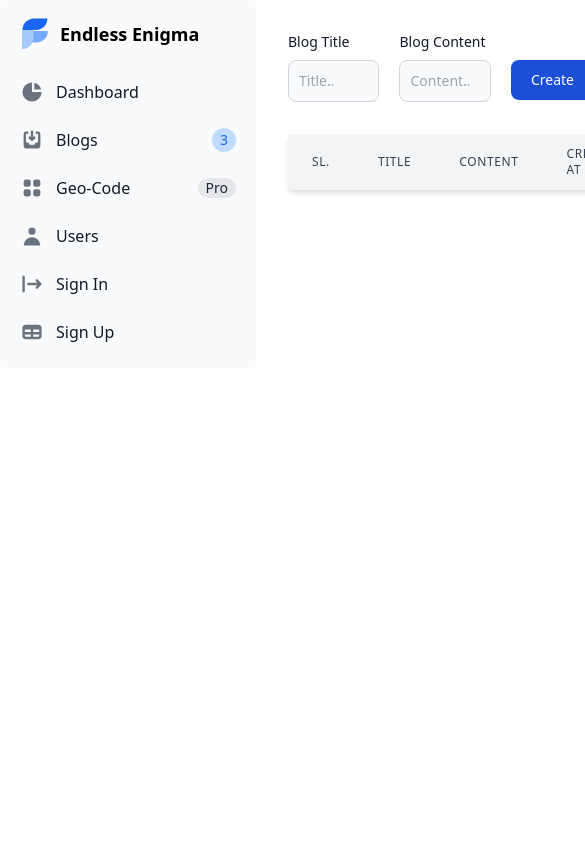
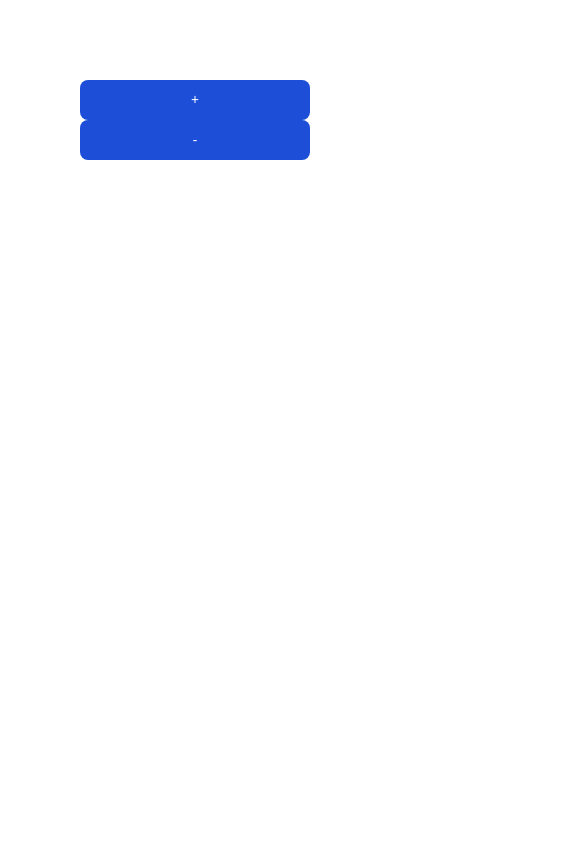
Before and after one commit to rijans/endless-enigma, a React (Create React App) app: page / in a window 390 px wide. Shown: the top 844 px of the page, 585 px wide, since content can reach past the window. Built offline with nearby package versions, Linux system fonts and the light colour scheme.

Commit message:
Add Redux

```diff
--- a/package.json
+++ b/package.json
@@ -7,9 +7,12 @@
     "@testing-library/react": "^12.1.3",
     "@testing-library/user-event": "^13.5.0",
     "postcss": "^8.4.7",
+    "postcss-loader": "^6.2.1",
     "react": "^17.0.2",
     "react-dom": "^17.0.2",
+    "react-redux": "^7.2.6",
     "react-scripts": "5.0.0",
+    "redux": "^4.1.2",
     "web-vitals": "^2.1.4"
   },
   "scripts": {
--- a/src/App.js
+++ b/src/App.js
@@ -1,12 +1,19 @@
 import './index.css'
 import BlogHome from './blog/BlogHome';
 import styles from './app.module.css'
+import {Provider} from "react-redux";
+import store from "./calculator/store";
+import Calculator from "./calculator/Calculator";
+
 
 function App() {
     return (
-        <div className="App">
-            <BlogHome/>
-        </div>
+        <Provider store={store}>
+            <div className={'App'}>
+                {/*<BlogHome/>*/}
+                <Calculator/>
+            </div>
+        </Provider>
     );
 }
 
--- /dev/null
+++ b/src/calculator/Calculator.js
@@ -0,0 +1,17 @@
+import React from 'react';
+
+function Calculator(props) {
+    return (
+        <div className={"m-20"}>
+            <button type="submit"
+                    className="text-white bg-blue-700 hover:bg-blue-800 focus:ring-4 focus:ring-blue-300 font-medium rounded-lg text-sm w-full sm:w-auto px-5 py-2.5 text-center dark:bg-blue-600 dark:hover:bg-blue-700 dark:focus:ring-blue-800">{'+'}
+            </button>
+            <button type="submit"
+                    className="text-white bg-blue-700 hover:bg-blue-800 focus:ring-4 focus:ring-blue-300 font-medium rounded-lg text-sm w-full sm:w-auto px-5 py-2.5 text-center dark:bg-blue-600 dark:hover:bg-blue-700 dark:focus:ring-blue-800">{'-'}
+            </button>
+
+        </div>
+    );
+}
+
+export default Calculator;
--- /dev/null
+++ b/src/calculator/actions.js
@@ -0,0 +1,14 @@
+import {ADD_NUMBER, SUB_NUMBER} from "./constants";
+
+export function addNumber (){
+    return {
+        type: ADD_NUMBER
+    }
+}
+
+
+export function subNumber (){
+    return {
+        type: SUB_NUMBER
+    }
+}
--- /dev/null
+++ b/src/calculator/calculatorReducer.js
@@ -0,0 +1,22 @@
+import {ADD_NUMBER, SUB_NUMBER} from "./constants";
+
+const initialState = {
+    number: 0
+}
+
+export default function calculatorReducer(initialState, action) {
+    switch (action.type) {
+        case ADD_NUMBER:
+            return {
+                ...initialState,
+                number: initialState.number + 1
+            }
+        case SUB_NUMBER:
+            return {
+                ...initialState,
+                number: initialState.number - 1
+            }
+        default:
+            return initialState;
+    }
+}
--- /dev/null
+++ b/src/calculator/constants.js
@@ -0,0 +1,2 @@
+export const ADD_NUMBER = "ADD_NUMBER";
+export const SUB_NUMBER = "SUB_NUMBER";
--- /dev/null
+++ b/src/calculator/store.js
@@ -0,0 +1,6 @@
+import {createStore} from "redux";
+import calculatorReducer from "./calculatorReducer";
+
+const store = createStore(calculatorReducer);
+
+export default store;
```
Also changed, not shown: src/blog/constants.js (added).
